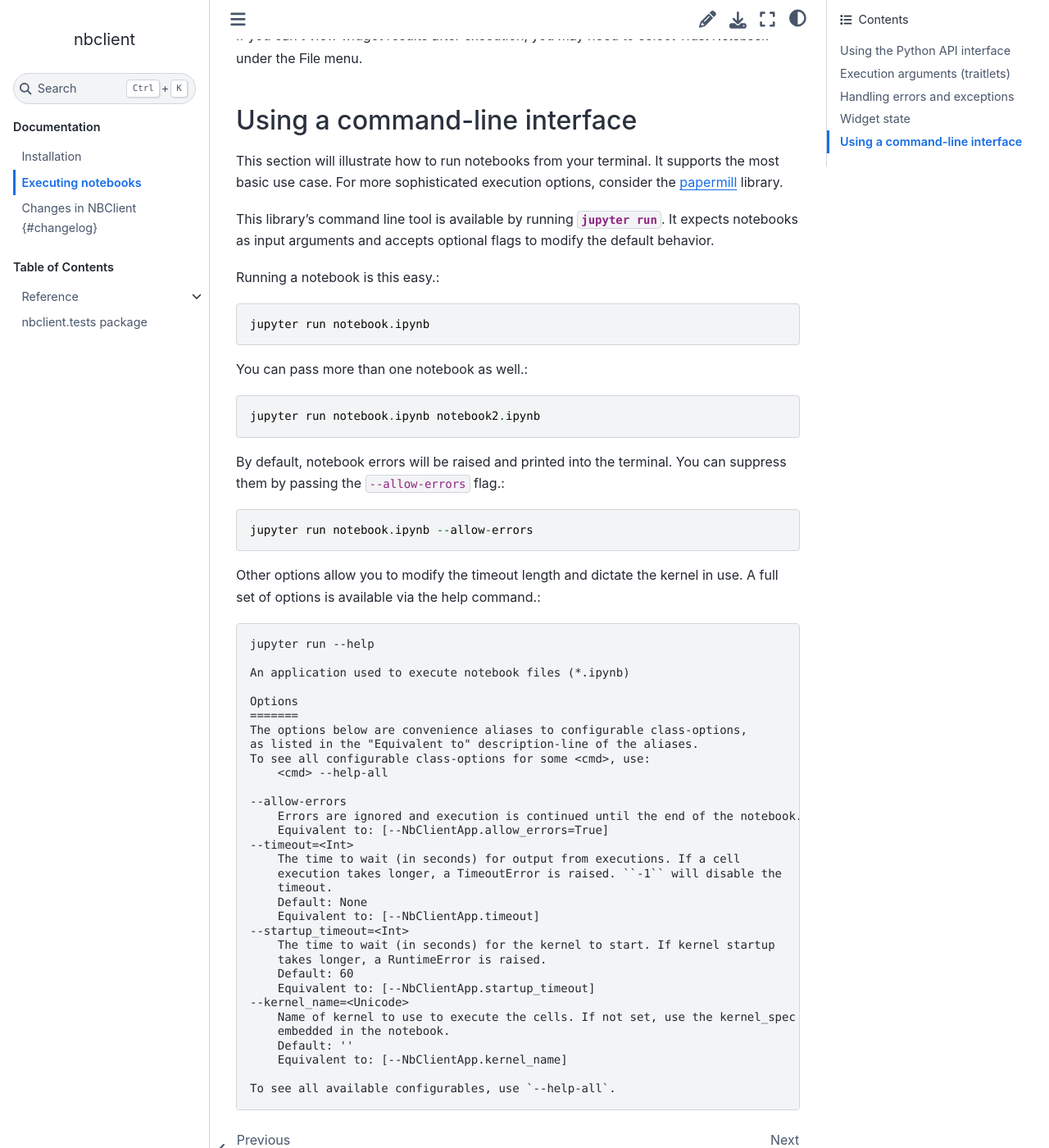
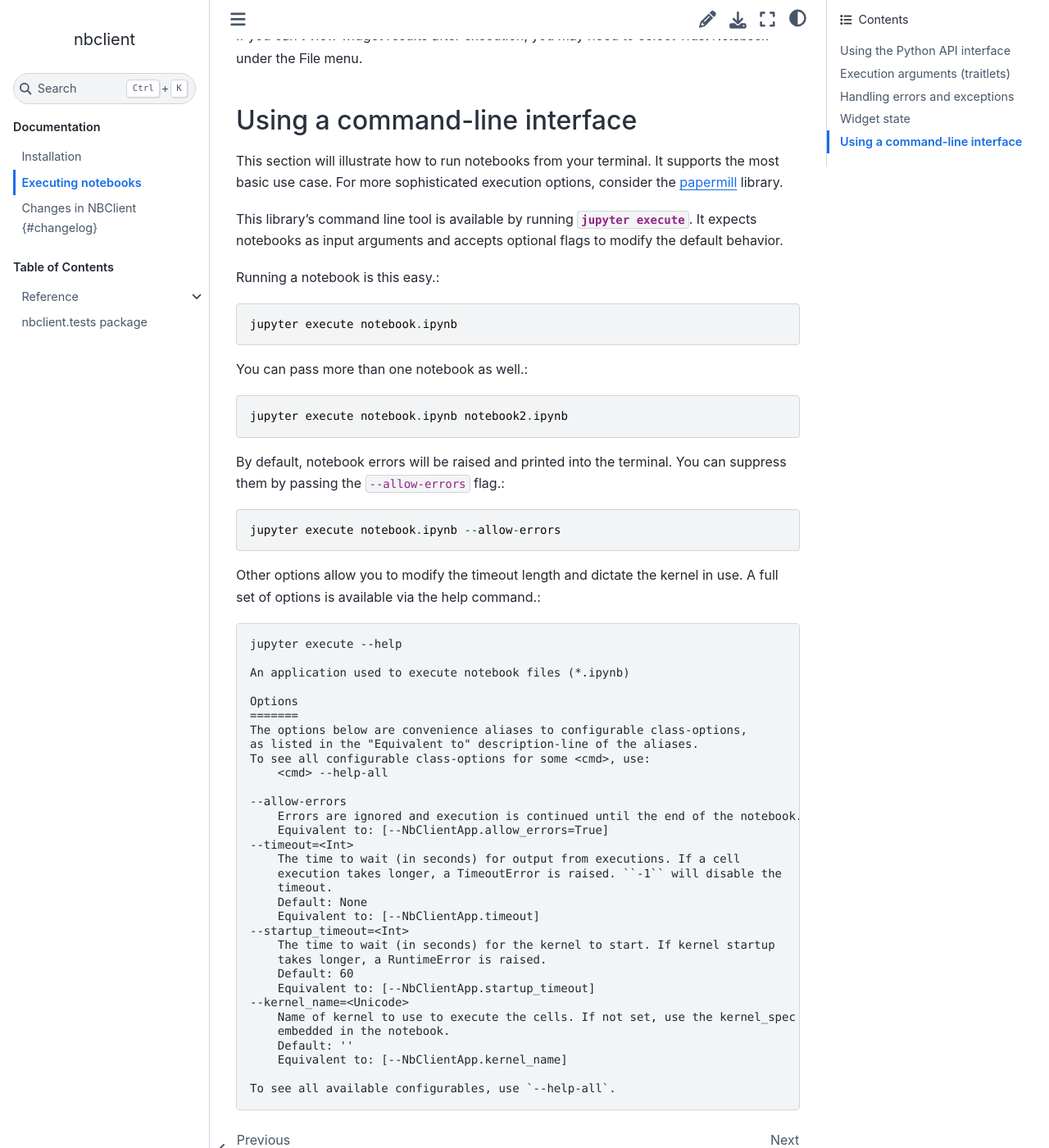
Before and after one commit to jupyter/nbclient, a Sphinx documentation site: the page built from docs/client.rst, in a window 1280 px wide and 1400 px high, scrolled down 3804 px. Shown: the whole window at 82% size. Built offline with Sphinx 7.4.7 and the Sphinx Book theme 1.1.4, drawn with Linux system fonts in a browser that asks for light colours.

Commit message:
Remove jupyter-run, keep jupyter-execute

```diff
--- a/docs/client.rst
+++ b/docs/client.rst
@@ -173,23 +173,23 @@
 
 This section will illustrate how to run notebooks from your terminal. It supports the most basic use case. For more sophisticated execution options, consider the `papermill <https://pypi.org/project/papermill/>`_ library.
 
-This library's command line tool is available by running `jupyter run`. It expects notebooks as input arguments and accepts optional flags to modify the default behavior.
+This library's command line tool is available by running `jupyter execute`. It expects notebooks as input arguments and accepts optional flags to modify the default behavior.
 
 Running a notebook is this easy.::
 
-    jupyter run notebook.ipynb
+    jupyter execute notebook.ipynb
 
 You can pass more than one notebook as well.::
 
-    jupyter run notebook.ipynb notebook2.ipynb
+    jupyter execute notebook.ipynb notebook2.ipynb
 
 By default, notebook errors will be raised and printed into the terminal. You can suppress them by passing the ``--allow-errors`` flag.::
 
-    jupyter run notebook.ipynb --allow-errors
+    jupyter execute notebook.ipynb --allow-errors
 
 Other options allow you to modify the timeout length and dictate the kernel in use. A full set of options is available via the help command.::
 
-    jupyter run --help
+    jupyter execute --help
 
     An application used to execute notebook files (*.ipynb)
 
--- a/setup.py
+++ b/setup.py
@@ -50,8 +50,7 @@
     extras_require=extras_require,
     entry_points={
         'console_scripts': [
-            'jupyter-run = nbclient.cli:run',
-            'jupyter-execute = nbclient.cli:execute',
+            'jupyter-execute = nbclient.cli:main',
         ],
     },
     project_urls={
```
Also changed, not shown: 1 other file.
